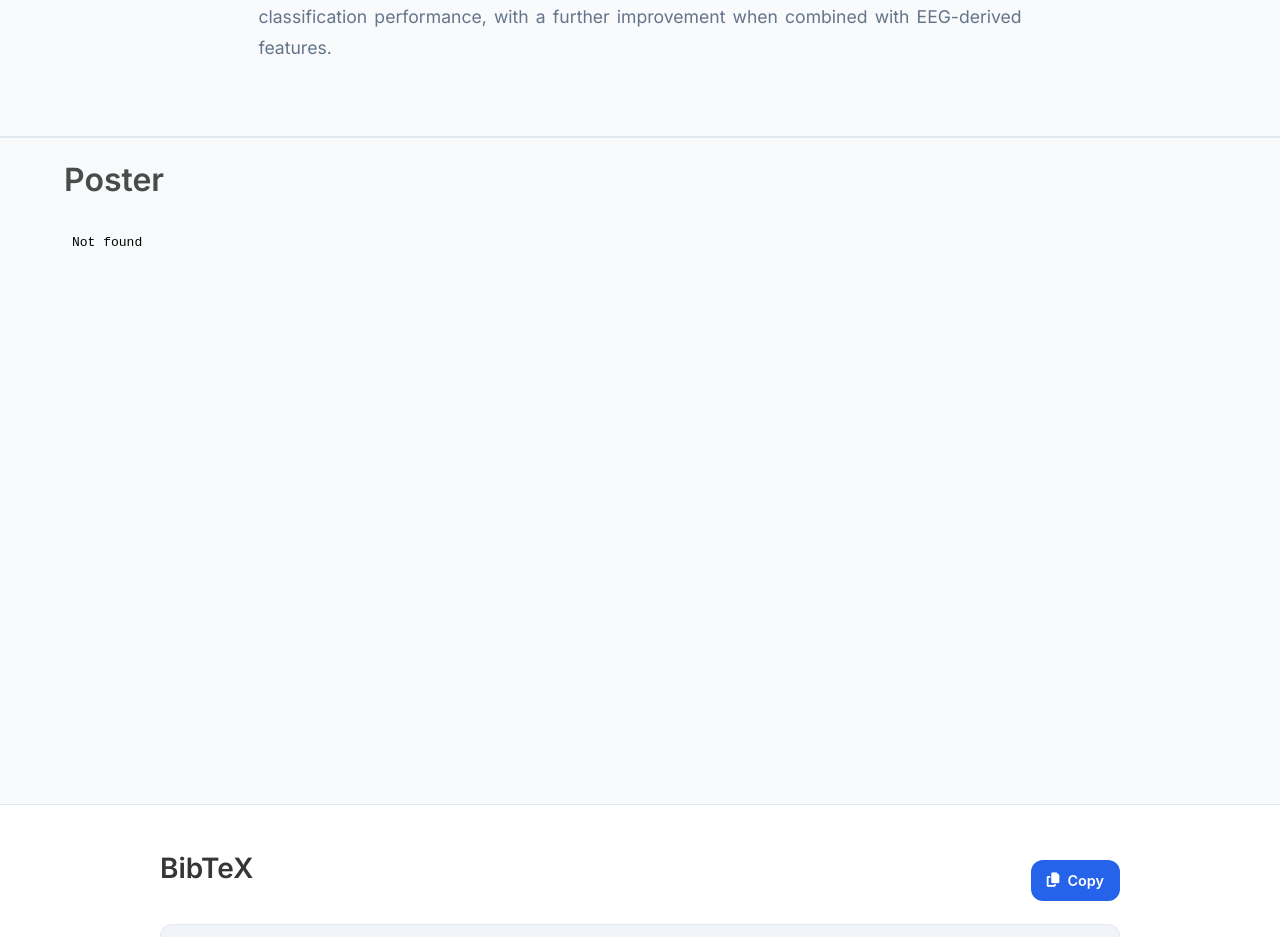
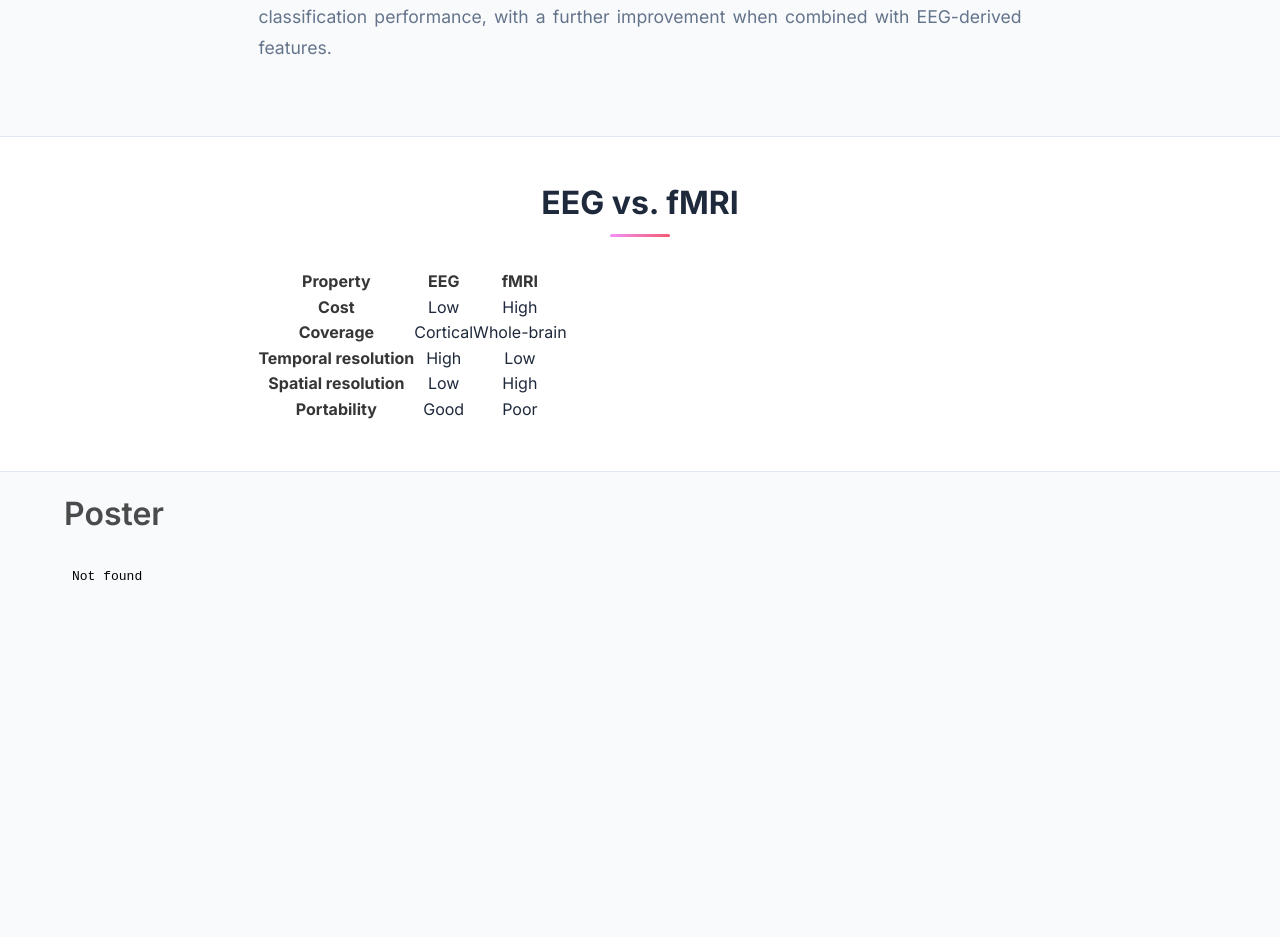
Before and after one commit to emeelkaa/marble.github.io, a plain HTML site: page index.html in a window 1280 px wide. Shown: the part 1160-2097 px from the top of the page. Drawn offline with nearby package versions, Linux system fonts and the light colour scheme.

Commit message:
Update index.html

```diff
--- a/index.html
+++ b/index.html
@@ -243,6 +243,56 @@
 </section>
 <!-- End paper abstract -->
 
+<!-- Modality comparison: EEG vs fMRI -->
+<section class="section" id="modalities">
+  <div class="container is-max-desktop">
+    <div class="columns is-centered has-text-centered">
+      <div class="column is-four-fifths">
+        <h2 class="title is-3">EEG vs. fMRI</h2>
+        <div class="modality-table-wrap">
+          <table class="modality-table">
+            <thead>
+              <tr>
+                <th scope="col"><span class="visually-hidden">Property</span></th>
+                <th scope="col" class="eeg-col">EEG</th>
+                <th scope="col" class="fmri-col">fMRI</th>
+              </tr>
+            </thead>
+            <tbody>
+              <tr>
+                <th scope="row">Cost</th>
+                <td class="eeg-col">Low</td>
+                <td class="fmri-col">High</td>
+              </tr>
+              <tr>
+                <th scope="row">Coverage</th>
+                <td class="eeg-col">Cortical</td>
+                <td class="fmri-col">Whole-brain</td>
+              </tr>
+              <tr>
+                <th scope="row">Temporal resolution</th>
+                <td class="eeg-col">High</td>
+                <td class="fmri-col">Low</td>
+              </tr>
+              <tr>
+                <th scope="row">Spatial resolution</th>
+                <td class="eeg-col">Low</td>
+                <td class="fmri-col">High</td>
+              </tr>
+              <tr>
+                <th scope="row">Portability</th>
+                <td class="eeg-col">Good</td>
+                <td class="fmri-col">Poor</td>
+              </tr>
+            </tbody>
+          </table>
+        </div>
+      </div>
+    </div>
+  </div>
+</section>
+<!-- End modality comparison -->
+
 
 <!-- LATER: image carousel
 <section class="hero is-small">
```
